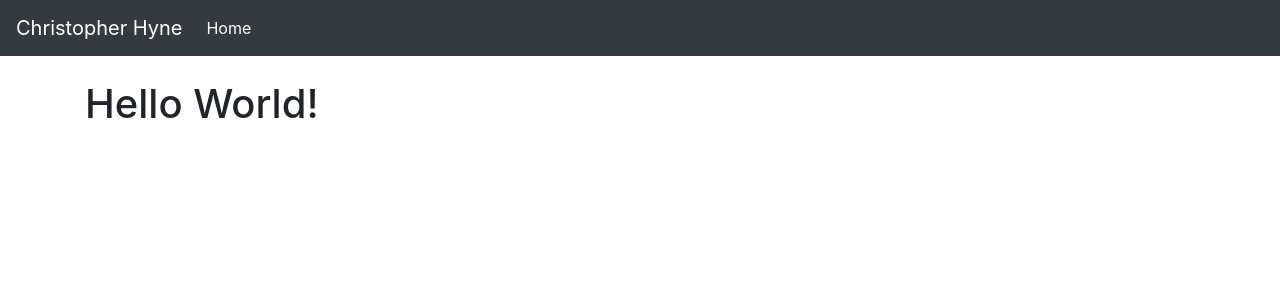
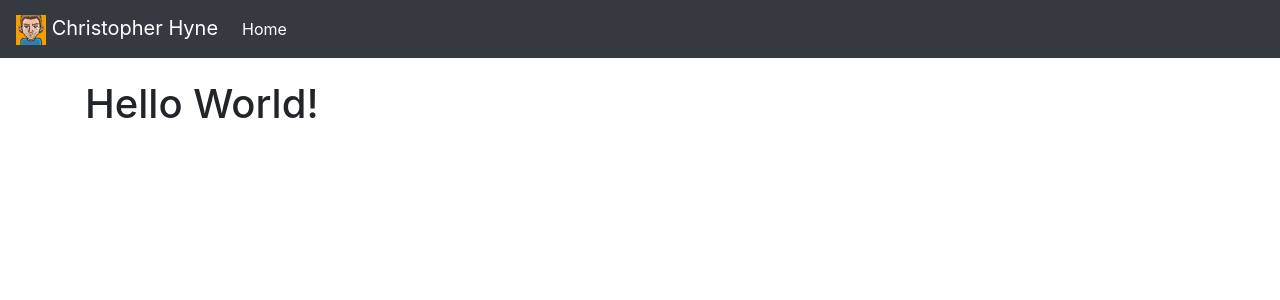
Before and after one commit to chyne/chyne.github.io, a Jekyll site: the page built from index.html, in a window 1280 px wide. Shown: the top 300 px of the page. Built offline with Jekyll 4.4.1, drawn with Linux system fonts in a browser that asks for light colours; nearby versions of some CDN libraries.

Commit message:
Added brand image

```diff
--- a/_layouts/default.html
+++ b/_layouts/default.html
@@ -12,7 +12,7 @@
   </head>
   <body>
     <nav class="navbar navbar-expand-md navbar-dark bg-dark fixed-top">
-      <a class="navbar-brand" href="#">{{site.title}}</a>
+      <a class="navbar-brand" href="#"><img src="/assets/images/mangame.jpg" height="30" width="30" /> {{site.title}}</a>
       <button class="navbar-toggler" type="button" data-toggle="collapse" data-target="#navbarsExampleDefault" aria-controls="navbarsExampleDefault" aria-expanded="false" aria-label="Toggle navigation">
         <span class="navbar-toggler-icon"></span>
       </button>
```
Also changed, not shown: assets/images/mangame.jpg (added).
